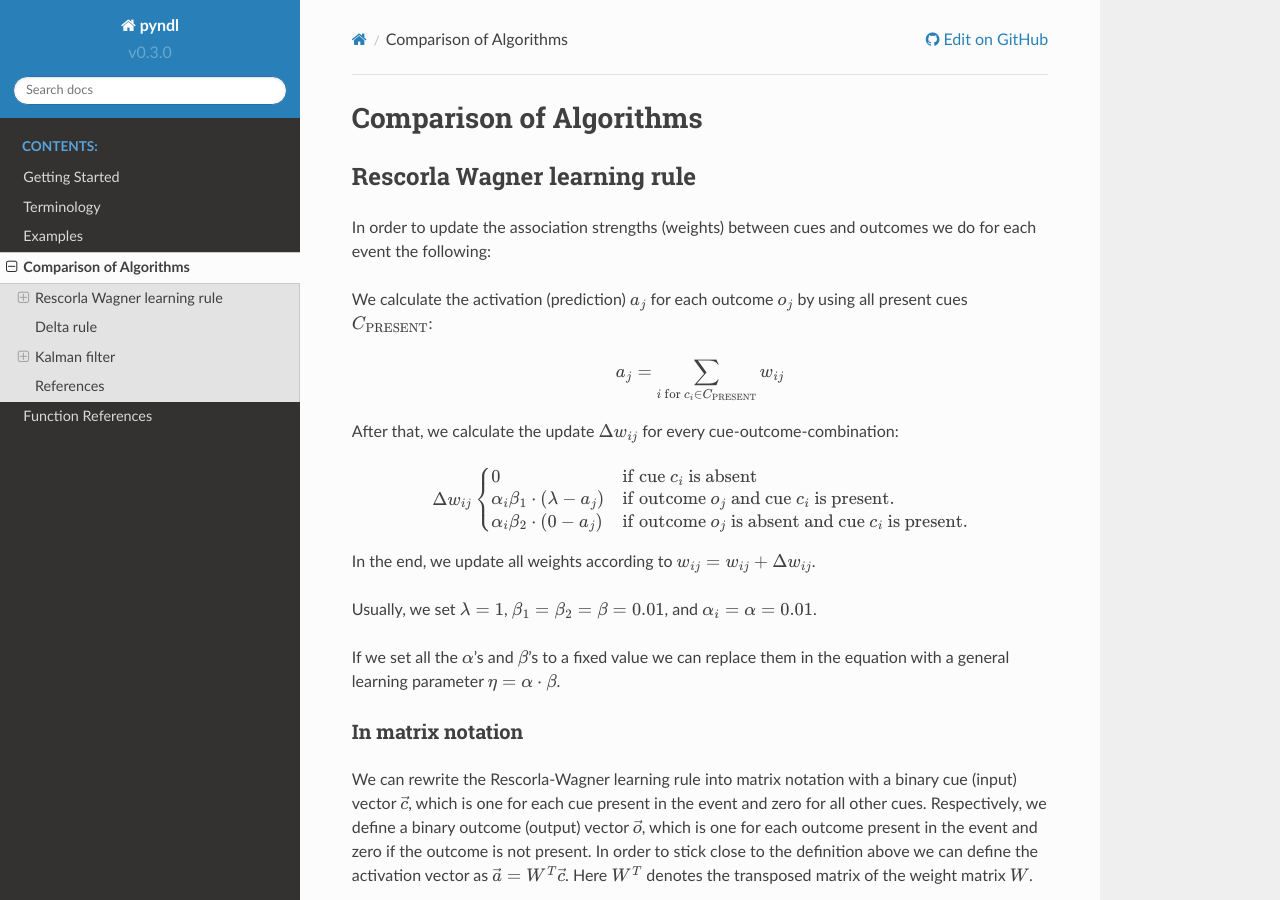
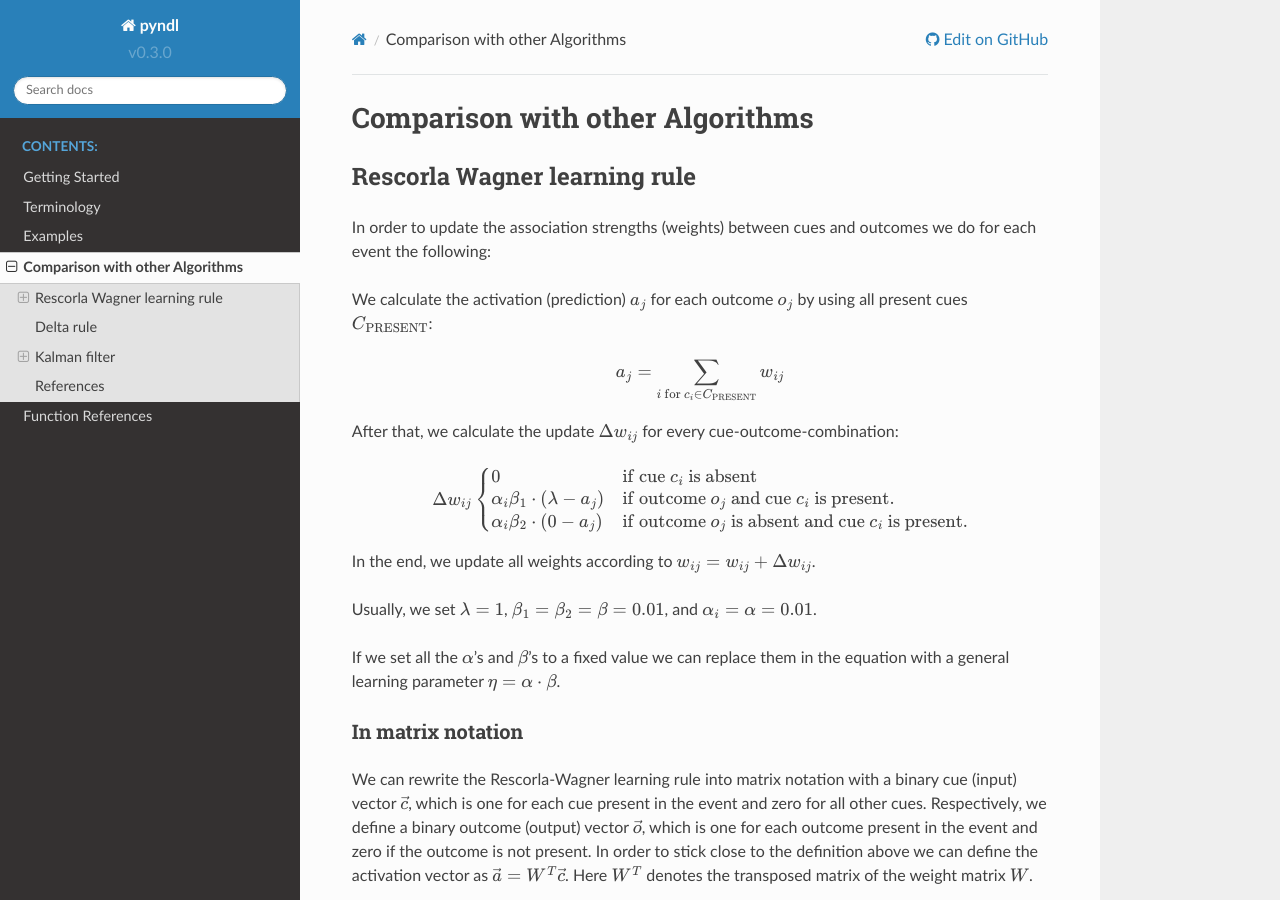
Before and after one commit to quantling/pyndl, a Sphinx documentation site: the page built from doc/source/comparison.rst, in a window 1280 px wide and 900 px high. Built offline with Sphinx 7.4.7 and the Read the Docs theme 2.0.0, drawn with Linux system fonts in a browser that asks for light colours.

Commit message:
renames comparison_of_algorithms to comparison

```diff
--- a/doc/source/comparison_of_algorithms.rst
+++ b/doc/source/comparison.rst
@@ -1,8 +1,8 @@
 
 .. _comparison_of_algorithms:
 
-Comparison of Algorithms
-========================
+Comparison with other Algorithms
+================================
 
 Rescorla Wagner learning rule
 -----------------------------
```
Also changed, not shown: doc/source/index.rst (+1 -20 lines).
